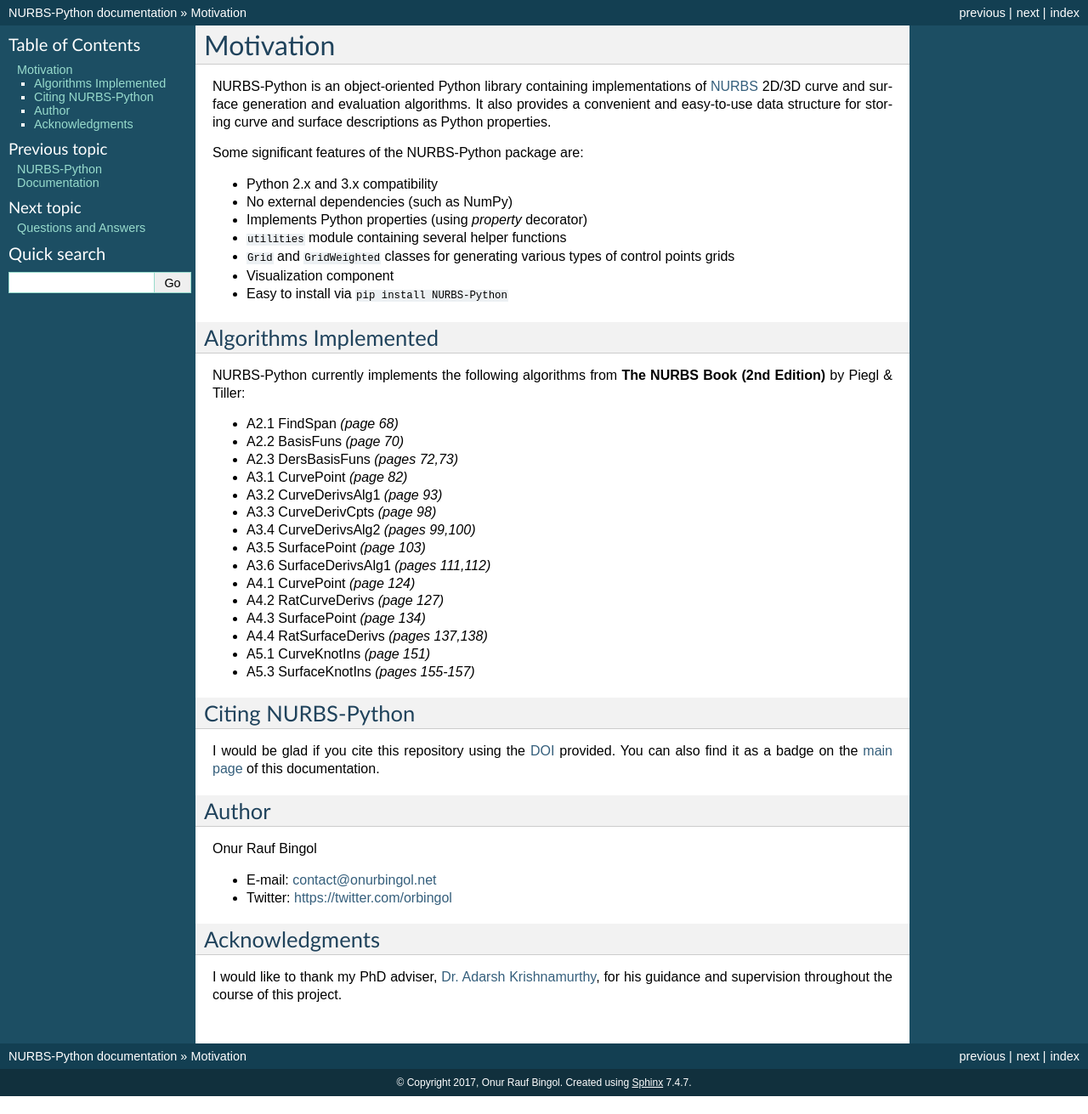
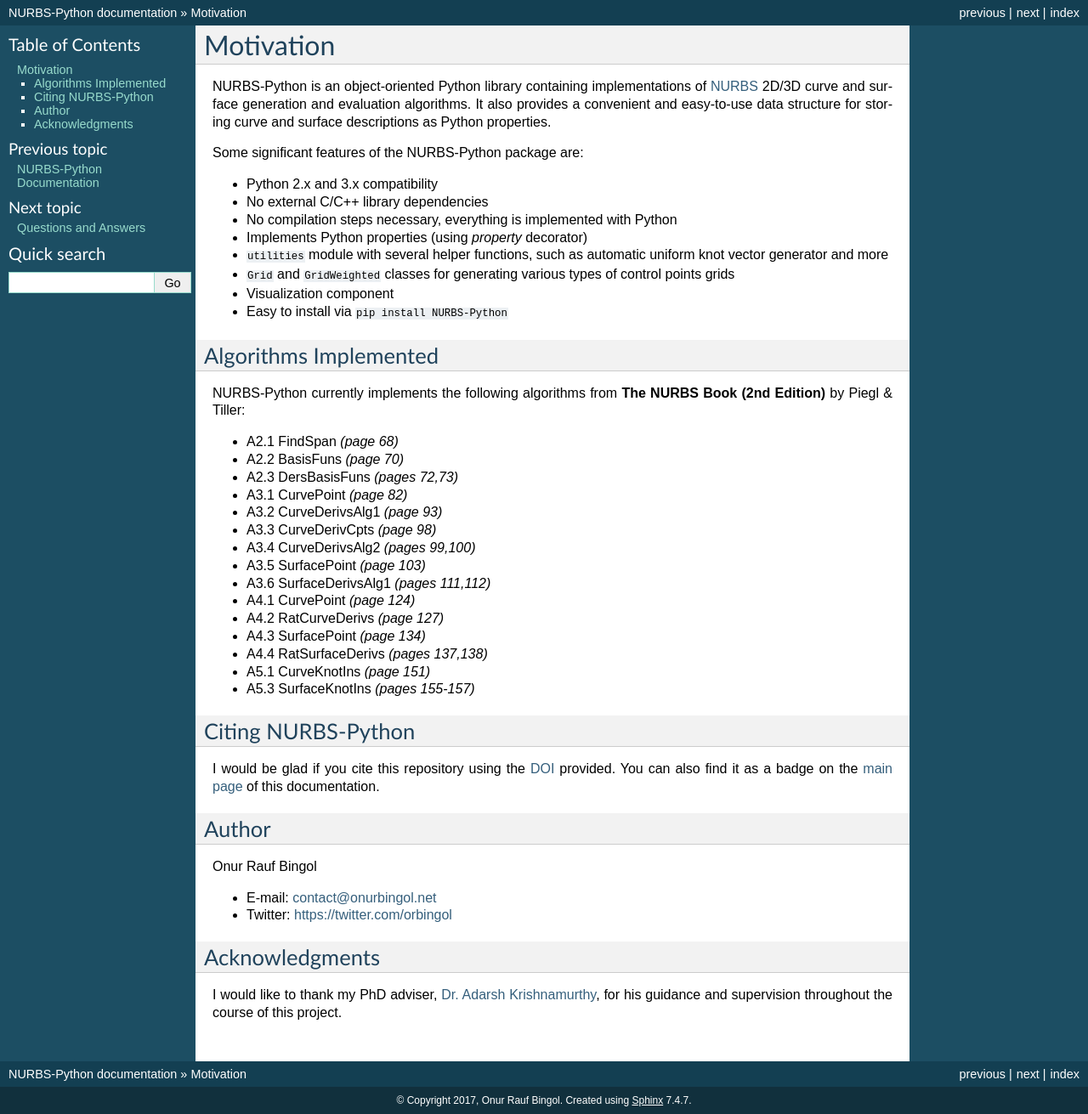
Before and after one commit to orbingol/NURBS-Python, a Sphinx documentation site: the page built from docs/introduction.rst, in a window 1280 px wide. Shown: the whole page at 85% size. Built offline with Sphinx 7.4.7, drawn with Linux system fonts in a browser that asks for light colours; formulas are drawn with MathJax 3; before the commit the page ends 1290 px from its top, so only the background shows below that.

Commit message:
Update features list
Since Matplotlib visualization module uses numpy, it would be better
to change the description. On the other hand, with the version 3.x,
it would be relatively easy to implement extended classes which take
advantage of the NumPy functionality

```diff
--- a/docs/introduction.rst
+++ b/docs/introduction.rst
@@ -8,9 +8,10 @@
 Some significant features of the NURBS-Python package are:
 
 * Python 2.x and 3.x compatibility
-* No external dependencies (such as NumPy)
+* No external C/C++ library dependencies
+* No compilation steps necessary, everything is implemented with Python
 * Implements Python properties (using *property* decorator)
-* ``utilities`` module containing several helper functions
+* ``utilities`` module with several helper functions, such as automatic uniform knot vector generator and more
 * ``Grid`` and ``GridWeighted`` classes for generating various types of control points grids
 * Visualization component
 * Easy to install via ``pip install NURBS-Python``
```
